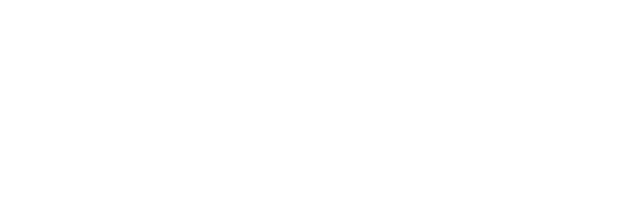
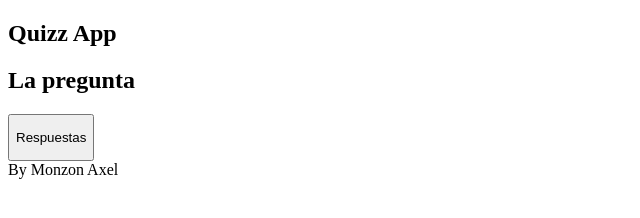
Before and after one commit to MonzonAxel/Practices-JS, a plain HTML site: page quizzApp/index.html in a window 1280 px wide. Shown: the whole page, without its empty margins (0-640 px from the left). Drawn offline with Linux system fonts and the light colour scheme.

Commit message:
initial index

```diff
--- a/quizzApp/index.html
+++ b/quizzApp/index.html
@@ -6,6 +6,25 @@
     <title>Quizz App</title>
 </head>
 <body>
+    <main class="wrapper">
+
+        <section>
+            <header>
+                <h1> Quizz App</h1>
+            </header>
+            <div>
+                <h2>La pregunta</h2>
+            </div>
+            <div>
+                <button type="radio"><p>Respuestas</p></button>
+
+            </div>
+            <footer>
+                By Monzon Axel
+            </footer>
+
+        </section>
+    </div>
 
 </body>
 </html>
```
